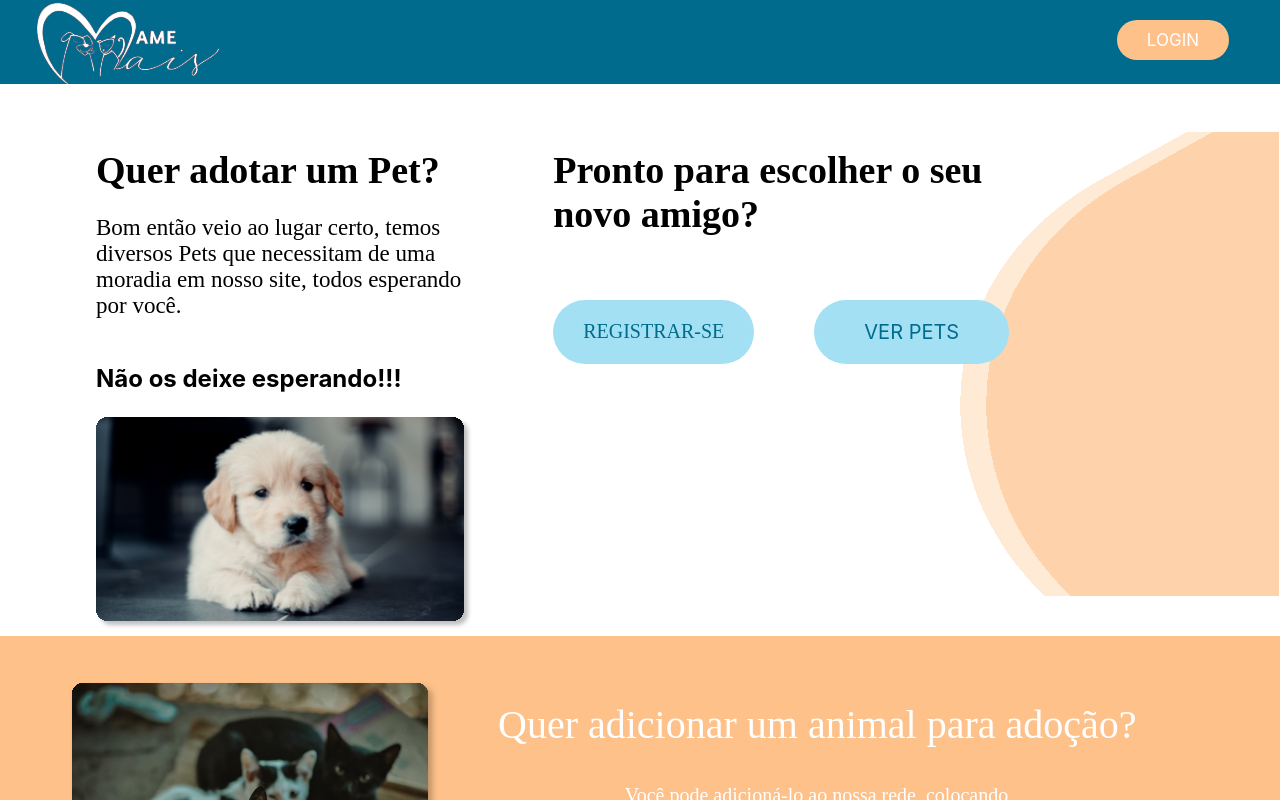
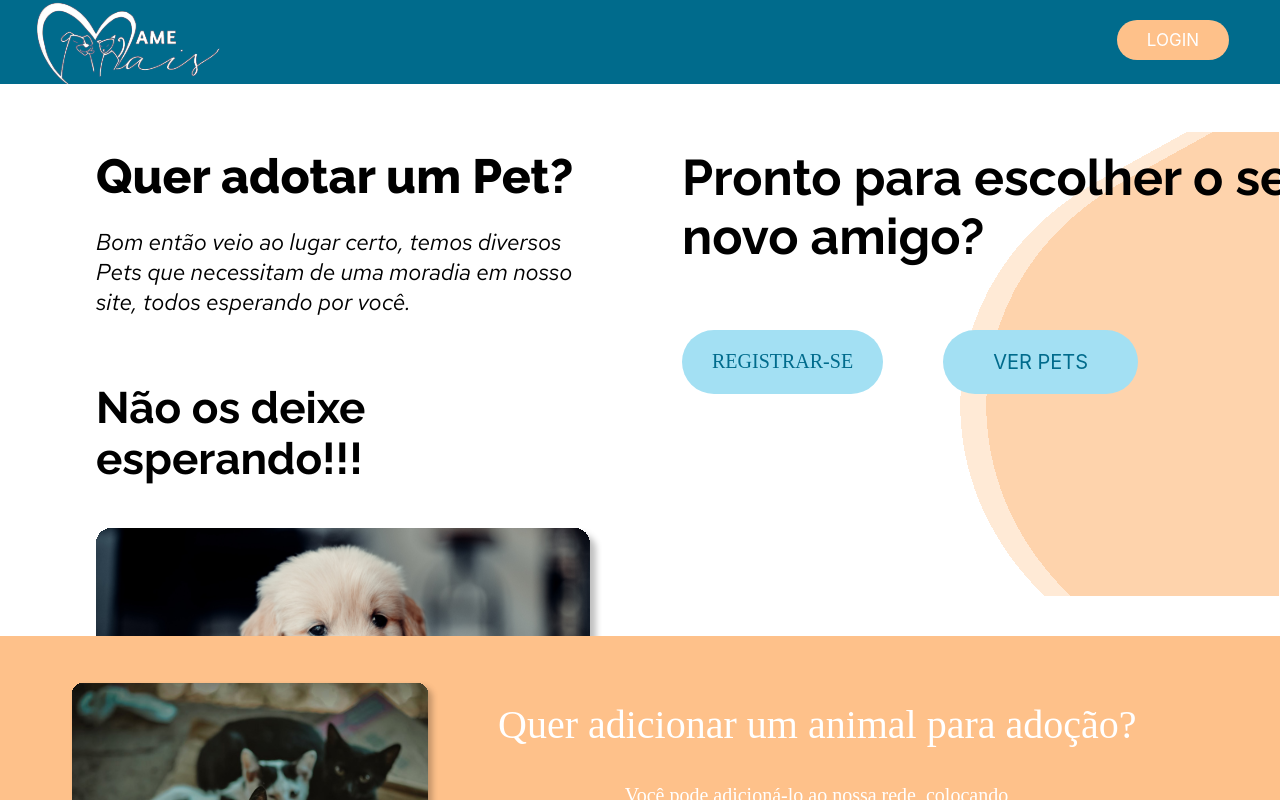
Before and after one commit to NauaaN/ReactAmeMais, a React (Create React App) app: page /ladingpage in a window 1280 px wide. Shown: the top 800 px of the page. Built offline with nearby package versions, Linux system fonts and the light colour scheme.

Commit message:
alteraçoes inicio lading page

```diff
--- a/src/pages/ladingpage/index.scss
+++ b/src/pages/ladingpage/index.scss
@@ -54,25 +54,29 @@
     }
 
     .txt1S{
-        font-size: 38px;
+        font-size: 48px;
         color: #000000;
+        font-family: 'rrr';
     }
 
     .txt2S{
-        width: 16.4em;
+        width: 22em;
         font-size: 23px;
         margin-top: 1em;
         color: #000000;
+        font-family: 'red';
     }
     .txt3S{
-        font-size: 24px;
+        font-size: 44px;
         margin-top: 1em;
         margin-bottom: 1em;
+        font-family: 'rrb';
     }
     .txt4S{
-      font-size: 38px;
-        width: 12em;
+      font-size: 50px;
+        width: 15em;
         color: #000000;
+        font-family: 'rrb';
     }
 
     .cassio2S{
@@ -93,6 +97,7 @@
         border-radius: 100px;        font-size: 20px;
         cursor: pointer;
         padding: 20px 30px;
+
     }
 
     .bot2S{
```
